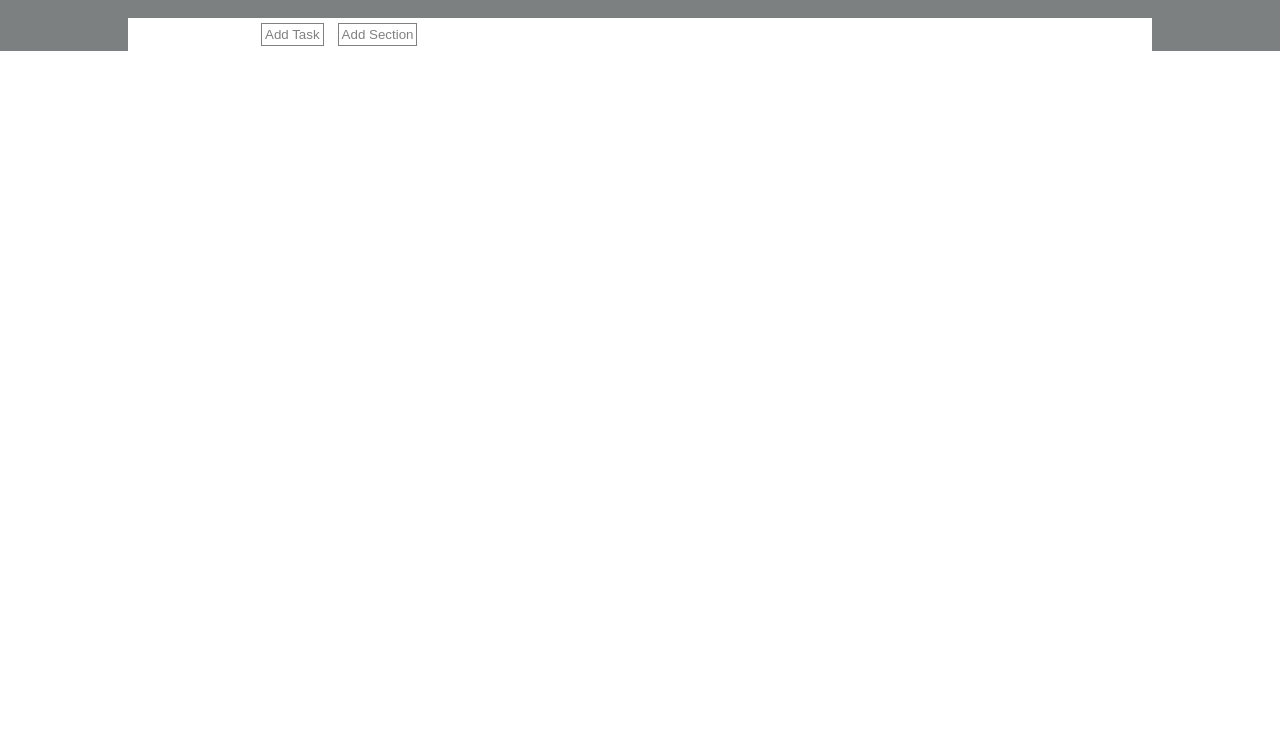
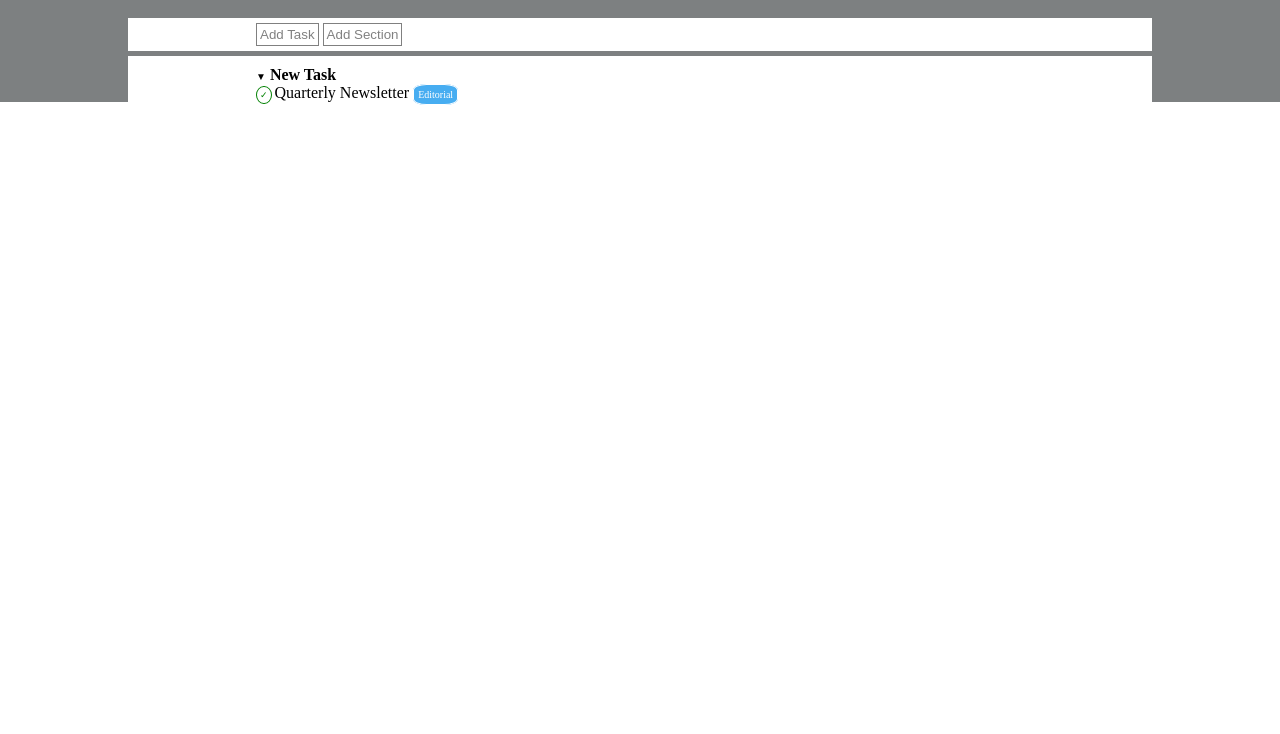
Before and after one commit to PincelliN/html-css-toboolist, a plain HTML site: page index.html in a window 1280 px wide. Shown: the part 66-800 px from the top of the page. Drawn offline with Linux system fonts and the light colour scheme.

Commit message:
Add ul html & check  css

```diff
--- a/css/style.css
+++ b/css/style.css
@@ -1,14 +1,14 @@
 /* css reset */
-*{
+* {
   margin: 0;
   padding: 0;
   box-sizing: border-box;
 }
-.global{
-    background-color:rgb(125, 128, 129);
+.global {
+  background-color: rgb(125, 128, 129);
 }
 /*  header css */
-.top{
+.top {
   background: white;
 }
 .top h1 {
@@ -17,20 +17,56 @@
   font-family: Verdana, Geneva, Tahoma, sans-serif;
 }
 /* prima sezione */
-.box{
+
+.box {
   width: 80%;
-    margin: 30px auto;
   background-color: white;
   padding-left: 10%;
+  margin: 5px auto;
 }
-.first button{
+.first {
+  margin-top: 30px;
+}
+.first button {
   color: gray;
   background-color: white;
   border: 1px solid gray;
   padding: 3px;
-    margin: 5px;
+  margin: 5px 0px;
 }
-.first button:hover{
+.first button:hover {
   background-color: rgb(71, 173, 241);
-
 }
+/* seconda sezione */
+.second ul{
+    list-style: none;
+    font-weight: bolder;
+     padding-top: 10px;
+}
+.second li{
+    font-weight: lighter;
+}
+li::before{
+    content: "\2713";
+    border: 1px solid green;
+    color: green;
+    border-radius: 50%;
+    font-size: xx-small;
+    padding: 3px;
+    margin-right: 3px;
+}
+ul::before{
+    content: "\25BC";
+    font-size: x-small;
+}
+/* regole generali check */
+.check{
+    border: 1px solid;
+    border-radius: 30% ;
+    font-size: x-small;
+    padding: 4px;
+    color: white;
+}
+.edit{
+    background-color:rgb(71, 173, 241);
+}
--- a/index.html
+++ b/index.html
@@ -1,23 +1,31 @@
 <!DOCTYPE html>
 <html lang="en">
   <head>
-    <meta charset="UTF-8">
-    <meta name="viewport" content="width=device-width, initial-scale=1.0">
+    <meta charset="UTF-8" />
+    <meta name="viewport" content="width=device-width, initial-scale=1.0" />
     <title>To Boolist</title>
-    <link rel="stylesheet" href="css/style.css">
+    <link rel="stylesheet" href="css/style.css" />
   </head>
   <body>
     <!-- contenitore globale -->
     <div class="global">
       <!-- titolo e immagine -->
       <header class="top">
-            <img src="img/Logo.png" alt="Boolean logo">
+        <img src="img/Logo.png" alt="Boolean logo" />
         <h1>Toboolist</h1>
       </header>
       <main>
+        <!-- butto prima sezione -->
         <section class="first box">
           <button>Add Task</button>
           <button>Add Section</button>
+        </section>
+        <section class="second box">
+            <!-- prima lista -->
+          <ul>
+            New Task
+            <li>Quarterly Newsletter <span class="check edit">Editorial</span></li>
+          </ul>
         </section>
       </main>
     </div>
```
Lines whose indentation alone changed are shown as unchanged.
